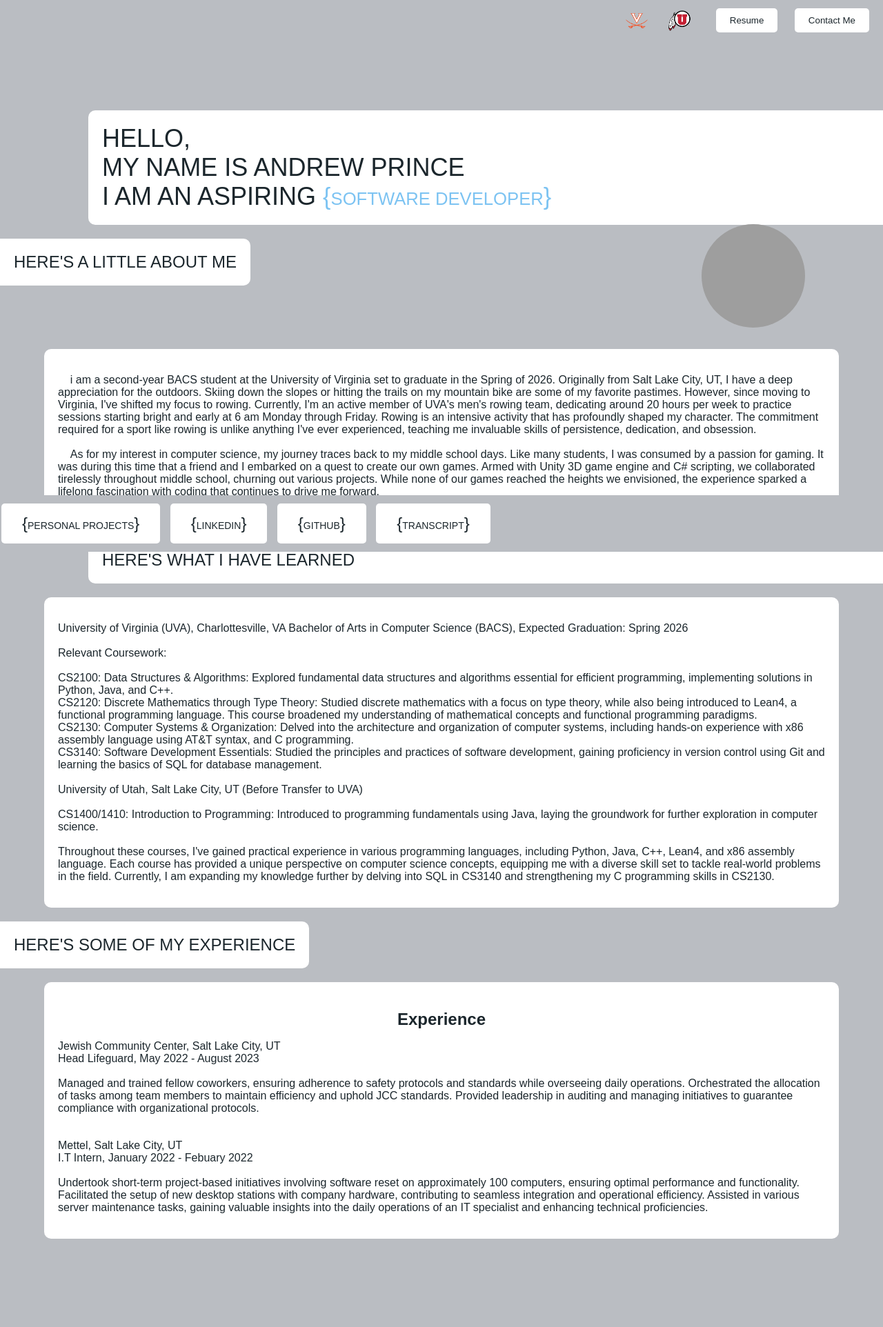
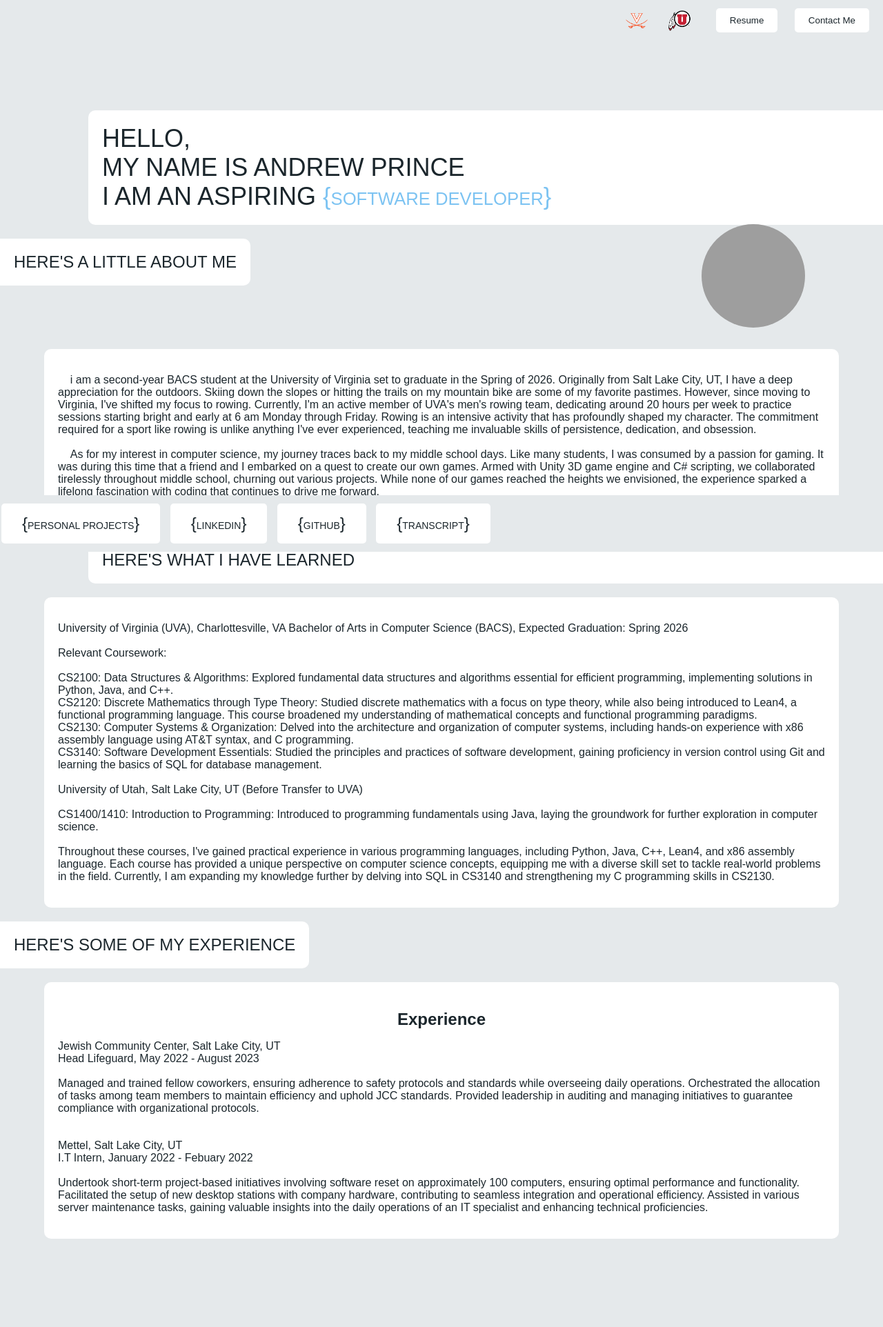
Before and after one commit to AndyP251/Portfolio, a Django app: page /information/ in a window 1280 px wide. Shown: the whole page at 69% size. Run offline with Django 5.2, Linux system fonts and the light colour scheme; grey boxes are pictures that could not be loaded.

Commit message:
backgroundColor

```diff
--- a/information/templates/contact.html
+++ b/information/templates/contact.html
@@ -7,7 +7,7 @@
 <style>
     /* Define variables */
     :root {
-        --background-color: #babdc2; /* light black background */
+        --background-color: #E5E9EB; /* light black background */
         --text-color: 1B262C; /* white text color */
         --button-background-color: white; /* blue button background */
         --button-hover-color: #0056b3; /* darker blue on hover */
--- a/information/templates/generalInformation.html
+++ b/information/templates/generalInformation.html
@@ -9,7 +9,7 @@
     /* Define variables */
     :root {
         --button-color: white; /* Default button color */
-        --background-color: #babdc2; /* Default background color */
+        --background-color: #E5E9EB; /* Default background color */
         --text-color: #1B262C; /* Default text color */
         --name-container-color: white; /* Default name container background color */
         --welcome-container-color: white; /* Default welcome container background color */
--- a/information/templates/projects.html
+++ b/information/templates/projects.html
@@ -8,7 +8,7 @@
     <style>
         /* Define variables */
         :root {
-            --background-color: #babdc2; /* Light black background */
+            --background-color: #E5E9EB; /* Light black background */
             --text-color: #1B262C; /* White text color */
             --project-background-color: white; /* Darker grey background */
             --button-background-color: #208DD6; /* Blue button */
```
